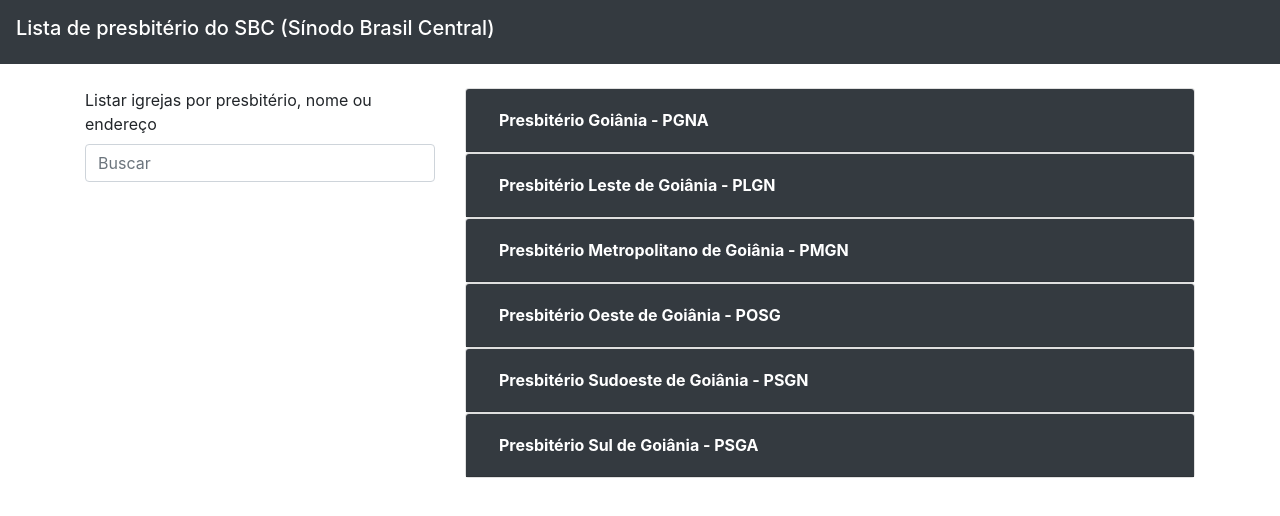
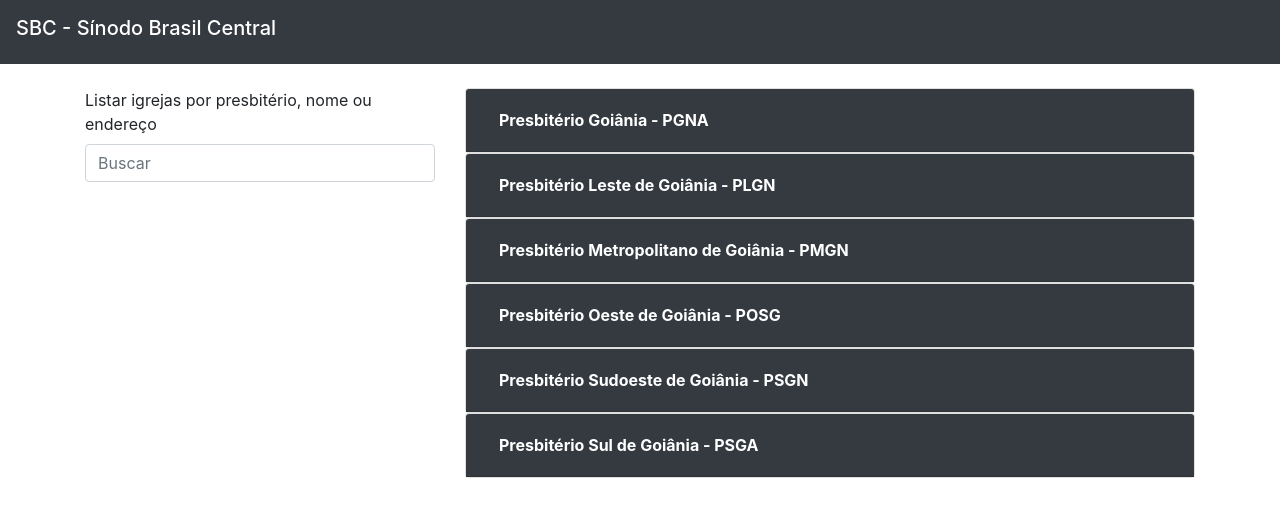
Before and after one commit to wevertoum/guia-presbiteriano-gyn, a plain HTML site: page index.html in a window 1280 px wide. Drawn offline with nearby package versions, Linux system fonts and the light colour scheme.

Commit message:
update no nome do navbar

```diff
--- a/index.html
+++ b/index.html
@@ -3,7 +3,7 @@
   <head>
     <meta charset="UTF-8" />
     <meta name="viewport" content="width=device-width, initial-scale=1.0" />
-    <title>Lista de presbitério do SBC</title>
+    <title>Igrejas do presbitério SBC</title>
     <link
       rel="stylesheet"
       href="https://stackpath.bootstrapcdn.com/bootstrap/4.5.2/css/bootstrap.min.css"
@@ -13,9 +13,7 @@
 
   <body>
     <nav class="navbar navbar-expand-lg navbar-dark bg-dark">
-      <h1 class="navbar-brand">
-        Lista de presbitério do SBC (Sínodo Brasil Central)
-      </h1>
+      <h1 class="navbar-brand">SBC - Sínodo Brasil Central</h1>
     </nav>
 
     <div class="container mt-4">
```
